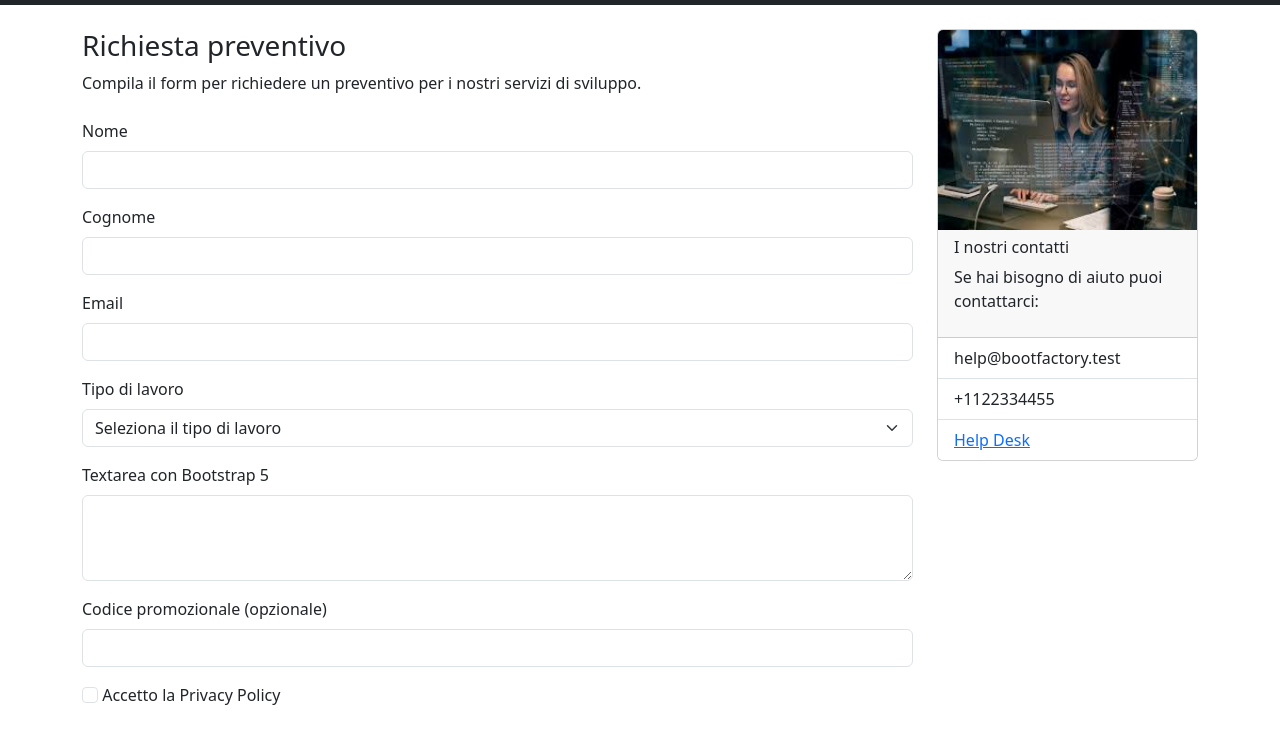
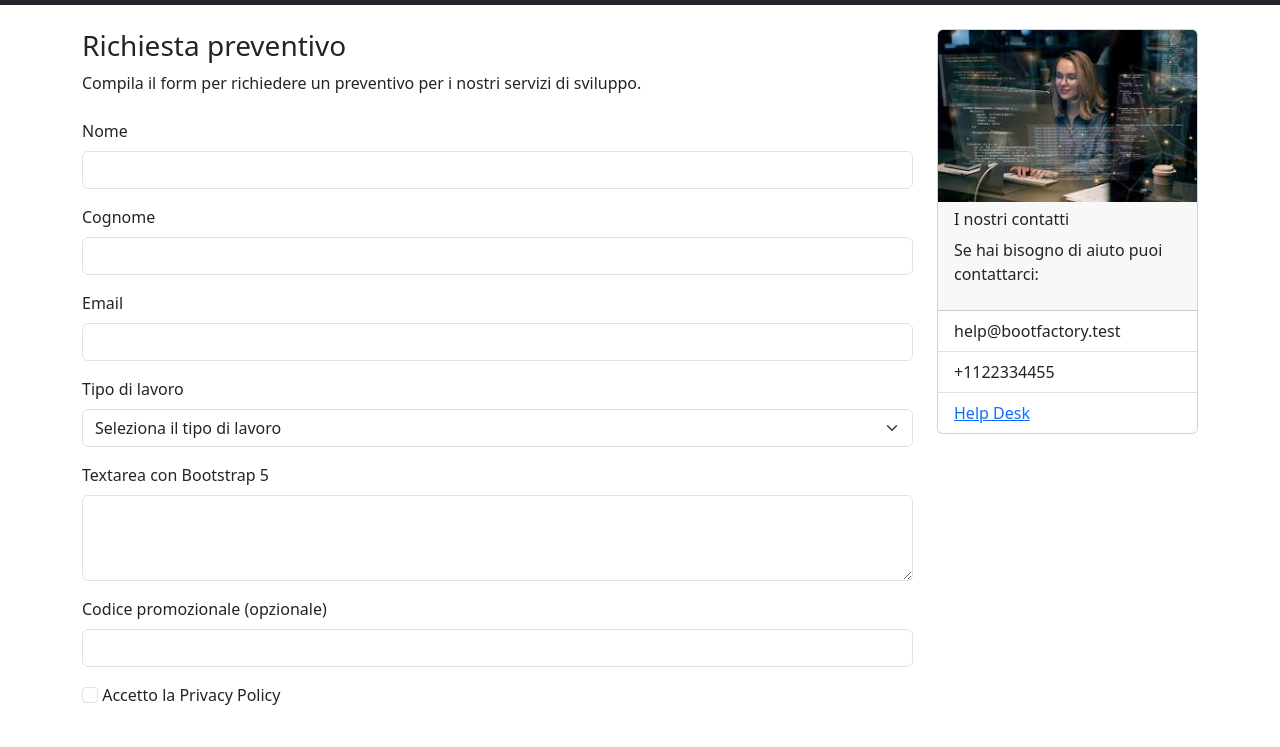
Before and after one commit to kashtandariya/bootstrap-preventivo, a plain HTML site: page index.html in a window 1280 px wide. Shown: the part 51-798 px from the top of the page. Drawn offline with nearby package versions, Linux system fonts and the light colour scheme.

Commit message:
add: sistemata la dimensione dell'immagine con fixed-size-image

```diff
--- a/index.html
+++ b/index.html
@@ -96,7 +96,7 @@
             <!-- Contenuto dell'aside -->
             <aside>
                 <div class="card w-100%">
-                    <img src="images/download.jpg" class="card-img-top" style="width: 100%; height: 200px;">
+                    <img src="images/download.jpg" class="card-img-top fixed-size-image" >
                     <div class="card-header">
                         <h3 class="fs-6">I nostri contatti</h3>
                         <p class="fs-6 d-inline d-md-block">Se hai bisogno di aiuto puoi contattarci:</p>
```
